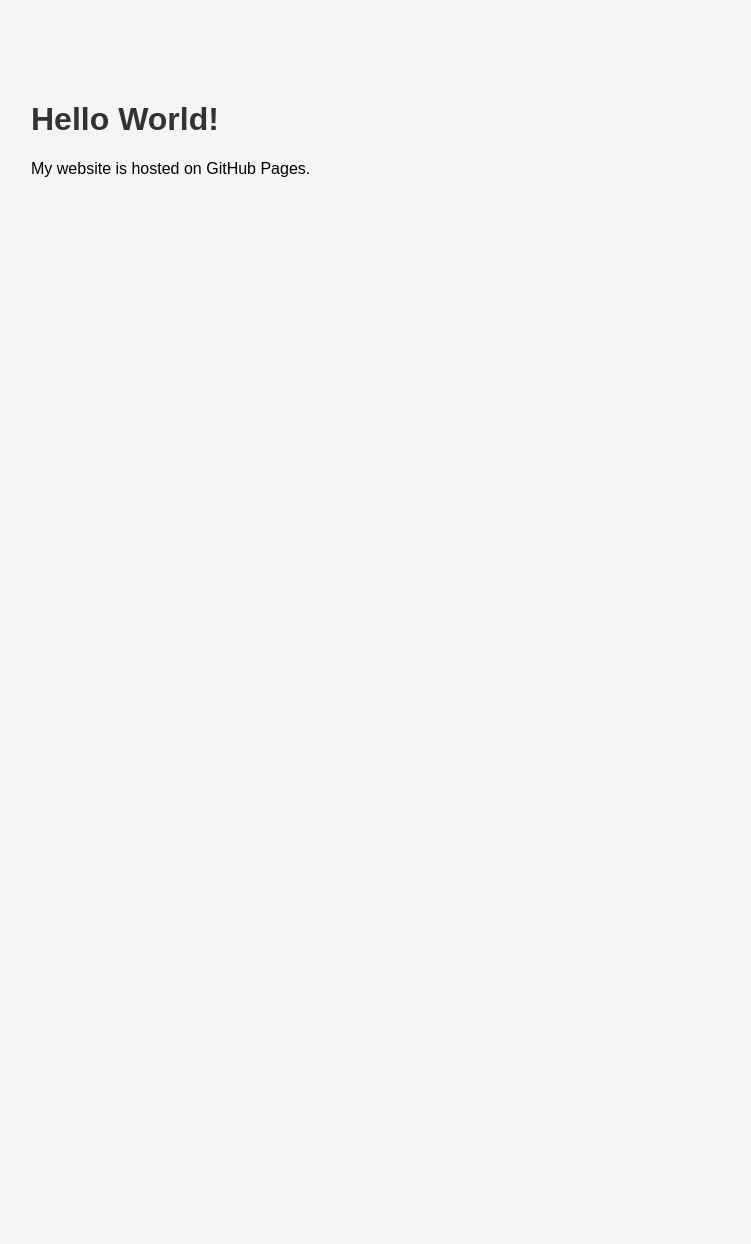
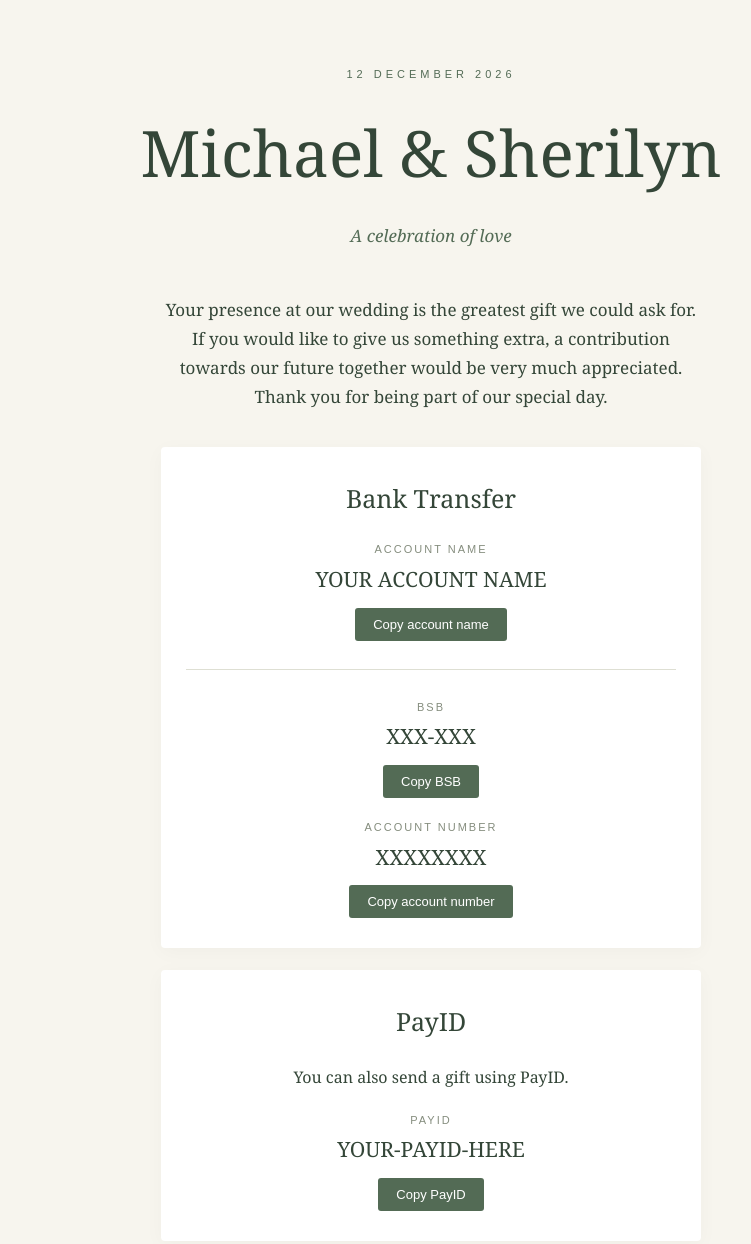
Before and after one commit to MHertaeg/simplepage, a plain HTML site: page index.html in a window 1280 px wide. Shown: the top 1244 px of the page, without its empty margins (209-960 px from the left). Before the commit the page ends 800 px from the top, so only its background shows below. Drawn offline with Linux system fonts and the light colour scheme.

Commit message:
Update index.html

```diff
--- a/index.html
+++ b/index.html
@@ -4,22 +4,226 @@
 <head>
 <meta charset="UTF-8">
 <meta name="viewport" content="width=device-width, initial-scale=1">
-    <title>My Website</title>
+<title>Michael & Sherilyn | Wishing Well</title>
+
 <style>
+:root {
+    --green: #536b55;
+    --dark: #344638;
+    --cream: #f7f5ee;
+    --gold: #b6a47b;
+}
+
+* { box-sizing: border-box; }
+
 body {
+    margin: 0;
+    font-family: Georgia, serif;
+    background: var(--cream);
+    color: var(--dark);
+    line-height: 1.7;
+}
+
+header {
+    text-align: center;
+    padding: 65px 20px 35px;
+}
+
+header .date {
     font-family: Arial, sans-serif;
-            max-width: 800px;
-            margin: 60px auto;
-            padding: 20px;
-            background: #f5f5f5;
+    font-size: 11px;
+    letter-spacing: 4px;
+    color: var(--green);
 }
+
 h1 {
-            color: #333;
+    font-size: clamp(38px, 8vw, 64px);
+    font-weight: normal;
+    margin: 15px 0;
+}
+
+.subtitle {
+    font-size: 17px;
+    font-style: italic;
+    color: var(--green);
+}
+
+main {
+    max-width: 580px;
+    margin: auto;
+    padding: 0 20px 50px;
+}
+
+.intro {
+    text-align: center;
+    margin: 10px 0 35px;
+    font-size: 17px;
+}
+
+h2 {
+    font-weight: normal;
+    text-align: center;
+    font-size: 25px;
+    margin-top: 0;
+}
+
+.payment {
+    background: white;
+    padding: 30px 25px;
+    border-radius: 4px;
+    margin-bottom: 22px;
+    text-align: center;
+    box-shadow: 0 4px 20px #00000008;
+}
+
+.detail-label {
+    font-family: Arial, sans-serif;
+    font-size: 11px;
+    text-transform: uppercase;
+    letter-spacing: 2px;
+    color: #858d7e;
+    margin-top: 20px;
+}
+
+.detail {
+    font-size: 21px;
+    margin: 3px 0;
+    overflow-wrap: anywhere;
+}
+
+.copy-btn {
+    background: var(--green);
+    color: white;
+    border: none;
+    padding: 9px 18px;
+    margin-top: 7px;
+    border-radius: 3px;
+    cursor: pointer;
+    font-size: 13px;
+}
+
+.copy-btn:hover {
+    background: var(--dark);
+}
+
+footer {
+    text-align: center;
+    padding: 30px 20px 55px;
+    color: var(--green);
+    font-style: italic;
+    font-size: 19px;
+}
+
+hr {
+    border: none;
+    border-top: 1px solid #dedfd3;
+    margin: 28px 0;
 }
 </style>
 </head>
+
 <body>
-    <h1>Hello World!</h1>
-    <p>My website is hosted on GitHub Pages.</p>
+
+<header>
+    <div class="date">12 DECEMBER 2026</div>
+    <h1>Michael & Sherilyn</h1>
+    <div class="subtitle">A celebration of love</div>
+</header>
+
+<main>
+
+    <p class="intro">
+        Your presence at our wedding is the greatest gift
+        we could ask for.
+
+        If you would like to give us something extra,
+        a contribution towards our future together
+        would be very much appreciated.
+
+        Thank you for being part of our special day.
+    </p>
+
+    <section class="payment">
+        <h2>Bank Transfer</h2>
+
+        <div class="detail-label">Account Name</div>
+        <div class="detail" id="accountName">
+            YOUR ACCOUNT NAME
+        </div>
+        <button class="copy-btn"
+            onclick="copyText('accountName', this)">
+            Copy account name
+        </button>
+
+        <hr>
+
+        <div class="detail-label">BSB</div>
+        <div class="detail" id="bsb">
+            XXX-XXX
+        </div>
+        <button class="copy-btn"
+            onclick="copyText('bsb', this)">
+            Copy BSB
+        </button>
+
+        <div class="detail-label">Account Number</div>
+        <div class="detail" id="accountNumber">
+            XXXXXXXX
+        </div>
+        <button class="copy-btn"
+            onclick="copyText('accountNumber', this)">
+            Copy account number
+        </button>
+    </section>
+
+    <section class="payment">
+        <h2>PayID</h2>
+
+        <p>
+            You can also send a gift using PayID.
+        </p>
+
+        <div class="detail-label">PayID</div>
+        <div class="detail" id="payid">
+            YOUR-PAYID-HERE
+        </div>
+
+        <button class="copy-btn"
+            onclick="copyText('payid', this)">
+            Copy PayID
+        </button>
+    </section>
+
+</main>
+
+<footer>
+    With love and gratitude,<br>
+    Michael & Sherilyn
+</footer>
+
+<script>
+async function copyText(id, button) {
+    const text = document.getElementById(id)
+        .textContent.trim();
+
+    try {
+        await navigator.clipboard.writeText(text);
+        button.textContent = "Copied!";
+    } catch (error) {
+        button.textContent = "Unable to copy";
+    }
+
+    setTimeout(() => {
+        button.textContent =
+            button.dataset.original || "Copy";
+    }, 2000);
+}
+
+// Set original button labels
+document.querySelectorAll('.copy-btn').forEach(btn => {
+    btn.dataset.original = btn.textContent;
+});
+</script>
+
 </body>
 </html>
```
Lines whose indentation alone changed are shown as unchanged.
